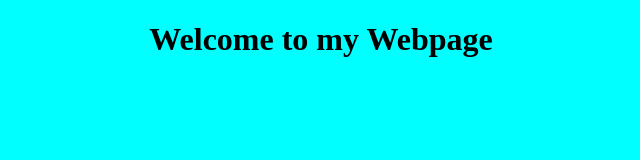
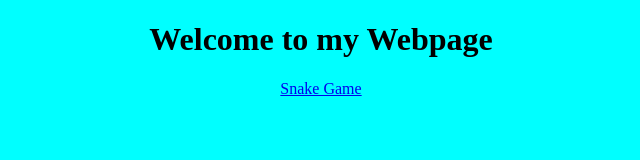
Before and after one commit to Teopper/Teopper.github.io, a plain HTML site: page index.html in a window 1280 px wide. Shown: the whole page, without its empty margins (319-959 px from the left). Drawn offline with Linux system fonts and the light colour scheme.

Commit message:
Update index.html

```diff
--- a/index.html
+++ b/index.html
@@ -8,6 +8,7 @@
 	</head>
 	<body>
 		<h1>Welcome to my Webpage</h1>
+		<a href="SnakeGame.html">Snake Game</a>
 	</body>
 	<script src="/script.js"></script>
 </html>
```
